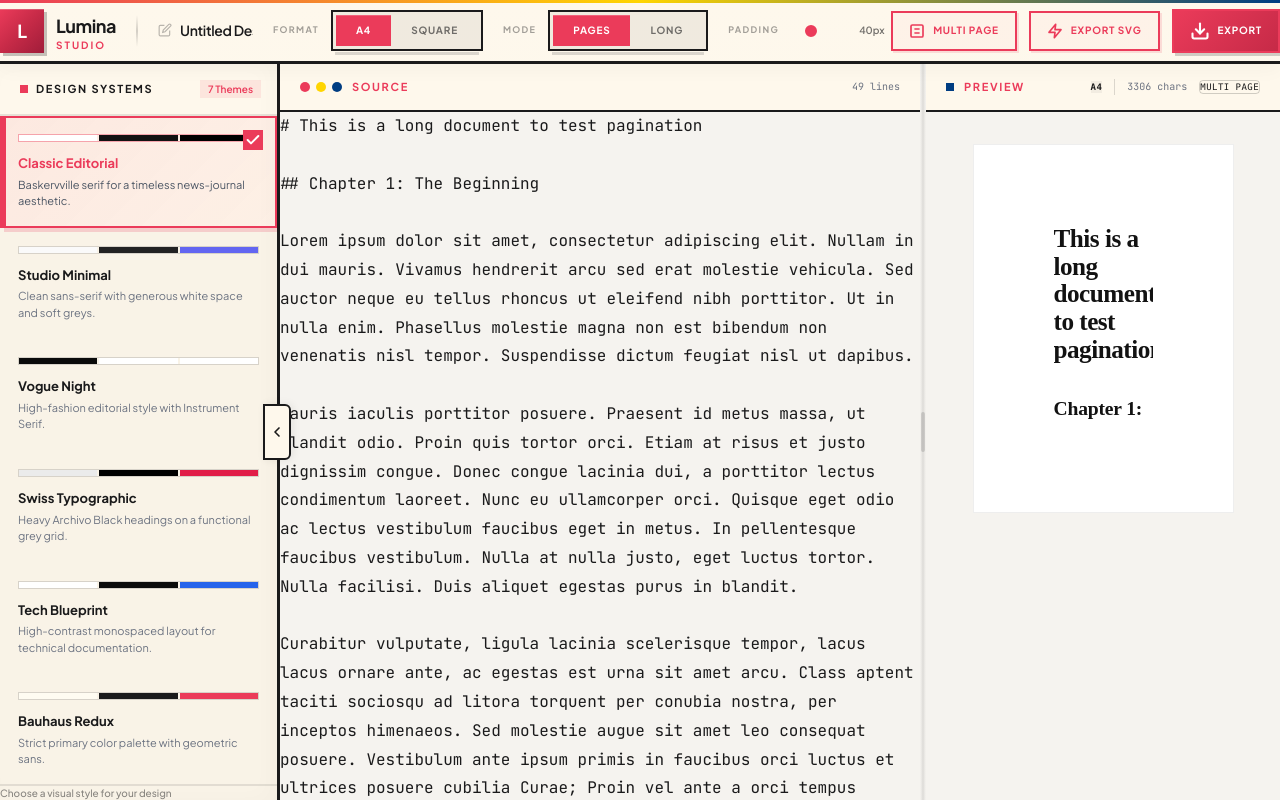
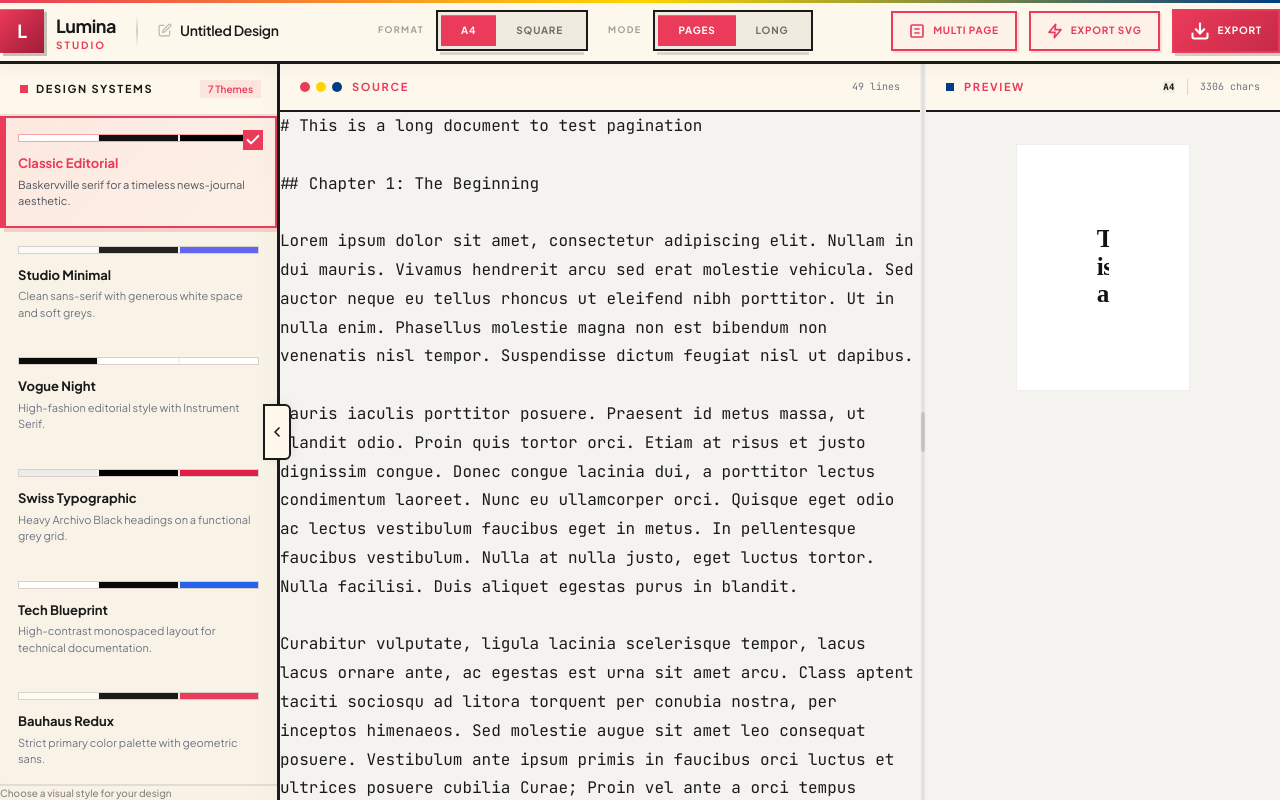
Before and after one commit to lsj5031/Markie, a React (Vite) app: page / in a window 1280 px wide. Built offline with nearby package versions, Linux system fonts and the light colour scheme; the HTML template or start-up script is replaced by a standard one; a web font is replaced by a local one.

Commit message:
feat: Implement initial markdown designer application featuring multi-page preview, theming, and export functionality.

```diff
--- a/src/App.tsx
+++ b/src/App.tsx
@@ -131,7 +131,6 @@ const App: React.FC = () => {
     () => localStorage.getItem("lumina_project") || "Untitled Design",
   );
   const [exportSize, setExportSize] = useState<ExportSize>("A4");
-  const [exportPadding, setExportPadding] = useState(40); // Default padding in pixels
   const [exportMode, setExportMode] = useState<ExportMode>("PAGES"); // Default to pages mode
   const [isSidebarCollapsed, setIsSidebarCollapsed] = useState(false);
   const [editorWidth, setEditorWidth] = useState(50); // percentage
@@ -213,7 +212,7 @@ const App: React.FC = () => {
         exportSize,
         projectName.toLowerCase().replace(/\s+/g, "-"),
         activeTheme,
-        exportPadding,
+        renderedHtml, // Pass the raw rendered HTML content
         exportMode,
       );
     }
@@ -370,26 +369,6 @@ const App: React.FC = () => {
                 </button>
               ))}
             </div>
-          </div>
-
-          {/* Padding Control */}
-          <div className="hidden md:flex items-center gap-2">
-            <span className="text-[9px] font-bold uppercase tracking-[0.15em] opacity-40">
-              Padding
-            </span>
-            <input
-              type="range"
-              min="10"
-              max="100"
-              step="5"
-              value={exportPadding}
-              onChange={(e) => setExportPadding(Number(e.target.value))}
-              className="w-16 h-1 bg-gray-300 rounded-lg appearance-none cursor-pointer slider"
-              title={`${exportPadding}px padding`}
-            />
-            <span className="text-[10px] font-semibold opacity-60 min-w-[32px]">
-              {exportPadding}px
-            </span>
           </div>
         </div>
 
@@ -635,25 +614,15 @@ const App: React.FC = () => {
                 style={{ backgroundColor: "rgba(26,26,27,0.15)" }}
               />
               <span className="pane-meta">{markdown.length} chars</span>
-              <button
-                onClick={() => setShowMultiPagePreview(!showMultiPagePreview)}
-                className="text-[9px] font-mono uppercase tracking-wider px-2 py-1 border rounded"
-                style={{
-                  borderColor: "rgba(26,26,27,0.2)",
-                  color: "var(--studio-text)",
-                }}
-              >
-                {showMultiPagePreview ? "Single" : "Multi"} Page
-              </button>
             </div>
           </div>
 
-          {/* Preview container with centered canvas and fit-to-width logic */}
+          {/* Preview container with centered canvas and space for navigation */}
           <div
             className="flex-1 overflow-auto scroll-smooth flex items-start justify-center"
             style={{
               backgroundColor: "var(--studio-bg)",
-              padding: "32px",
+              padding: "32px 80px 60px 80px", // Extra horizontal padding for side nav, bottom for page indicator
               minHeight: "100%",
             }}
           >
--- a/src/services/exportService.ts
+++ b/src/services/exportService.ts
@@ -38,9 +38,11 @@ const getExportDimensions = (
 
 /**
  * Applies theme styles to an element with comprehensive markdown styling
+ * NOTE: This function does NOT reset padding - container padding should be set before calling this
  */
 const applyThemeStyles = (element: HTMLElement, theme: Theme): void => {
-  // Apply base styles
+  // Apply base styles - NOTE: padding is intentionally NOT reset here
+  // to preserve container padding set before this function is called
   Object.assign(element.style, {
     fontFamily: theme.styles.fontFamily,
     color: theme.styles.textColor,
@@ -48,7 +50,7 @@ const applyThemeStyles = (element: HTMLElement, theme: Theme): void => {
     lineHeight: "1.6",
     fontSize: "14px",
     margin: "0",
-    padding: "0",
+    // padding is NOT set here to preserve containerPadding
   });
 
   // Remove any existing style tags to avoid conflicts
@@ -345,32 +347,34 @@ const applyMarkdownBodyStyles = (element: HTMLElement, theme: Theme): void => {
  * Creates a continuous export by rendering the entire content as one tall image.
  */
 const createContinuousExport = async (
-  element: HTMLElement,
+  htmlContent: string,
   fileName: string,
   width: number,
-  _height: number,
-  padding: number,
   backgroundColor: string,
   theme: Theme,
 ): Promise<void> => {
   const sandbox = createSandbox();
 
   try {
+    // Use the theme's containerPadding for consistent appearance with preview
+    const themePadding = theme.styles.containerPadding;
+
     const container = document.createElement("div");
     Object.assign(container.style, {
       width: `${width}px`,
       height: "auto",
-      padding: `${padding}px`,
+      padding: themePadding, // Use theme padding for consistency with preview
       margin: "0",
       display: "block",
       boxSizing: "border-box",
       backgroundColor,
     });
 
-    const contentClone = element.cloneNode(true) as HTMLElement;
-    // Ensure markdown-body class for consistent styling
-    contentClone.classList.add("markdown-body");
-    Object.assign(contentClone.style, {
+    // Create content div with the HTML
+    const contentDiv = document.createElement("div");
+    contentDiv.classList.add("markdown-body");
+    contentDiv.innerHTML = htmlContent;
+    Object.assign(contentDiv.style, {
       width: "100%",
       height: "auto",
       margin: "0",
@@ -380,7 +384,7 @@ const createContinuousExport = async (
       fontFamily: theme.styles.fontFamily,
     });
 
-    container.appendChild(contentClone);
+    container.appendChild(contentDiv);
     sandbox.appendChild(container);
 
     // Apply theme styles and markdown-body styles for consistent appearance
@@ -394,6 +398,7 @@ const createContinuousExport = async (
       quality: 1.0,
       pixelRatio: 2,
       backgroundColor,
+      skipFonts: true, // Prevent font embedding errors on Firefox
     });
 
     downloadFile(dataUrl, `${fileName}-continuous.png`);
@@ -406,11 +411,10 @@ const createContinuousExport = async (
  * Creates a square export by cropping or resizing the content.
  */
 const createSquareExport = async (
-  element: HTMLElement,
+  htmlContent: string,
   fileName: string,
   width: number,
   height: number,
-  padding: number,
   backgroundColor: string,
   theme: Theme,
 ): Promise<void> => {
@@ -419,11 +423,14 @@ const createSquareExport = async (
   try {
     const squareSize = Math.min(width, height);
 
+    // Use the theme's containerPadding for consistent appearance with preview
+    const themePadding = theme.styles.containerPadding;
+
     const container = document.createElement("div");
     Object.assign(container.style, {
       width: `${squareSize}px`,
       height: `${squareSize}px`,
-      padding: `${padding}px`,
+      padding: themePadding,
       margin: "0",
       display: "block",
       boxSizing: "border-box",
@@ -431,21 +438,27 @@ const createSquareExport = async (
       overflow: "hidden",
     });
 
-    const contentClone = element.cloneNode(true) as HTMLElement;
-    Object.assign(contentClone.style, {
+    // Create content div with the HTML
+    const contentDiv = document.createElement("div");
+    contentDiv.classList.add("markdown-body");
+    contentDiv.innerHTML = htmlContent;
+    Object.assign(contentDiv.style, {
       width: "100%",
       height: "100%",
       margin: "0",
       padding: "0",
       transform: "none",
       objectFit: "contain",
+      color: theme.styles.textColor,
+      fontFamily: theme.styles.fontFamily,
     });
 
-    container.appendChild(contentClone);
+    container.appendChild(contentDiv);
     sandbox.appendChild(container);
 
     // Apply theme styles to the square export
     applyThemeStyles(container, theme);
+    applyMarkdownBodyStyles(container, theme);
 
     await (document as any).fonts?.ready;
     await new Promise((resolve) => setTimeout(resolve, 200));
@@ -454,6 +467,7 @@ const createSquareExport = async (
       quality: 1.0,
       pixelRatio: 2,
       backgroundColor,
+      skipFonts: true,
     });
 
     downloadFile(dataUrl, `${fileName}-square.png`);
@@ -474,24 +488,28 @@ const downloadFile = (dataUrl: string, name: string): void => {
 
 /**
  * Exports the provided element to the specified format (PNG, SVG).
- * Handles both single-page and multi-page exports with configurable padding and modes.
+ * Handles both single-page and multi-page exports using theme padding for consistency.
+ *
+ * @param element - The preview container element (used for styles like background color)
+ * @param format - Export format (PNG or SVG)
+ * @param size - Export size (A4 or SQUARE)
+ * @param fileName - Base filename for the export
+ * @param theme - The active theme for styling
+ * @param htmlContent - The raw rendered HTML content to export
+ * @param mode - Export mode (PAGES, CONTINUOUS, or SQUARE)
  */
 export const exportPreview = async (
   element: HTMLElement,
   format: ExportFormat,
   size: ExportSize,
   fileName: string,
-  theme: Theme, // The active theme is now required for pagination
-  padding: number = 40, // Default padding
-  mode: ExportMode = "PAGES", // Default to pages mode
+  theme: Theme,
+  htmlContent: string, // Raw rendered HTML content
+  mode: ExportMode = "PAGES",
 ): Promise<void> => {
   if (!element) return;
-
-  const originalContent = element.querySelector(
-    "#preview-content",
-  ) as HTMLElement;
-  if (!originalContent) {
-    console.error("Could not find #preview-content to export.");
+  if (!htmlContent) {
+    console.error("No HTML content provided for export.");
     return;
   }
 
@@ -502,21 +520,24 @@ export const exportPreview = async (
 
     // SVG export - captures full content without cropping (like continuous mode)
     if (format === "SVG") {
+      // Use the theme's containerPadding for consistent appearance with preview
+      const themePadding = theme.styles.containerPadding;
+
       const container = document.createElement("div");
       Object.assign(container.style, {
         width: `${width}px`,
         height: "auto", // Allow full height to prevent cropping
-        padding: `${padding}px`,
+        padding: themePadding, // Use theme padding for consistency with preview
         margin: "0",
         display: "block",
         boxSizing: "border-box",
         backgroundColor,
       });
 
-      const contentClone = originalContent.cloneNode(true) as HTMLElement;
-      // Ensure markdown-body class for consistent styling
-      contentClone.classList.add("markdown-body");
-      Object.assign(contentClone.style, {
+      const contentDiv = document.createElement("div");
+      contentDiv.classList.add("markdown-body");
+      contentDiv.innerHTML = htmlContent;
+      Object.assign(contentDiv.style, {
         width: "100%",
         height: "auto",
         margin: "0",
@@ -526,7 +547,7 @@ export const exportPreview = async (
         fontFamily: theme.styles.fontFamily,
       });
 
-      container.appendChild(contentClone);
+      container.appendChild(contentDiv);
       sandbox.appendChild(container);
 
       // Apply theme and markdown-body styles for consistent appearance
@@ -540,6 +561,7 @@ export const exportPreview = async (
         quality: 1.0,
         pixelRatio: 2, // Match PNG quality
         backgroundColor,
+        skipFonts: true, // Prevent font embedding errors on Firefox
       });
       downloadFile(dataUrl, `${fileName}.svg`);
       return;
@@ -551,11 +573,9 @@ export const exportPreview = async (
         case "CONTINUOUS":
           // Export as one continuous tall image
           await createContinuousExport(
-            originalContent,
+            htmlContent,
             fileName,
             width,
-            height,
-            padding,
             backgroundColor,
             theme,
           );
@@ -564,11 +584,10 @@ export const exportPreview = async (
         case "SQUARE":
           // Export as a square image
           await createSquareExport(
-            originalContent,
+            htmlContent,
             fileName,
             width,
             height,
-            padding,
             backgroundColor,
             theme,
           );
@@ -578,10 +597,13 @@ export const exportPreview = async (
         default:
           // Original paginated export (multiple page PNGs)
           const pages = await paginateHtml(
-            originalContent.innerHTML,
+            htmlContent,
             size,
             theme,
           );
+
+          // Use the theme's containerPadding for consistent appearance with preview
+          const themePadding = theme.styles.containerPadding;
 
           for (let i = 0; i < pages.length; i++) {
             const pageHtml = pages[i];
@@ -594,10 +616,11 @@ export const exportPreview = async (
             Object.assign(pageContainer.style, {
               width: `${width}px`,
               height: `${height}px`,
-              padding: `${padding}px`, // Apply configurable padding
+              padding: themePadding, // Use theme padding for consistency with preview
               margin: "0",
               display: "block",
               overflow: "hidden",
+              boxSizing: "border-box",
             });
 
             pageContainer.innerHTML = pageHtml;
@@ -605,6 +628,7 @@ export const exportPreview = async (
 
             // Apply theme styles to each page
             applyThemeStyles(pageContainer, theme);
+            applyMarkdownBodyStyles(pageContainer, theme);
 
             await (document as any).fonts?.ready;
             await new Promise((resolve) => setTimeout(resolve, 200));
@@ -613,6 +637,7 @@ export const exportPreview = async (
               quality: 1.0,
               pixelRatio: 2, // Higher pixel ratio for sharper images
               backgroundColor,
+              skipFonts: true, // Prevent font embedding errors on Firefox
             });
 
             const pageFileName =
@@ -620,6 +645,11 @@ export const exportPreview = async (
                 ? `${fileName}-page-${i + 1}.png`
                 : `${fileName}.png`;
             downloadFile(dataUrl, pageFileName);
+
+            // Add a delay between downloads to prevent browsers from blocking multiple downloads
+            if (i < pages.length - 1) {
+              await new Promise((resolve) => setTimeout(resolve, 500));
+            }
 
             sandbox.removeChild(pageContainer); // Clean up after each page
           }
--- a/src/utils/pagination.ts
+++ b/src/utils/pagination.ts
@@ -228,6 +228,13 @@ export const paginateHtml = async (
       pages.push(pageHtml);
     }
 
+    console.log(`📊 Pagination debug:
+      - Total content height: ${totalHeight}px
+      - Page height: ${height}px
+      - Padding top: ${paddingTop}px
+      - Usable page height: ${usablePageHeight}px
+      - Calculated pages: ${numPages}
+      - Content HTML length: ${fullContentHtml.length} chars`);
     console.log(`📊 Pagination complete: ${pages.length} pages created.`);
     return pages;
   } catch (error) {
```
Also changed, not shown: src/components/MultiPageViewer.tsx (+56 -16 lines), .lintstagedrc.json, 2 other files (tests, documents, lock files or other folders).
